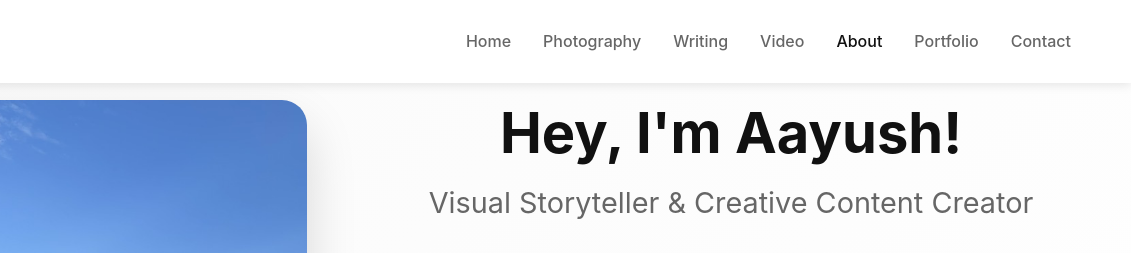
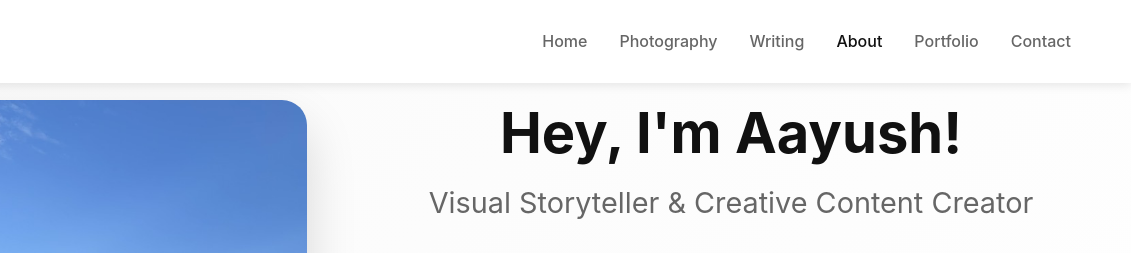
Before and after one commit to CodeAayu/codeaayu-creatives-website, a plain HTML site: page about.html in a window 1280 px wide. Shown: the top 253 px of the page, 149-1280 px from the left. Drawn offline with Linux system fonts and the light colour scheme.

Commit message:
Removed video page for editing

```diff
--- a/about.html
+++ b/about.html
@@ -21,7 +21,7 @@
                     <li><a href="index.html">Home</a></li>
                     <li><a href="photography.html">Photography</a></li>
                     <li><a href="writing.html">Writing</a></li>
-                    <li><a href="video.html">Video</a></li>
+                    <!-- <li><a href="video.html">Video</a></li> -->
                     <li><a href="about.html" class="active">About</a></li>
                     <li><a href="portfolio.html">Portfolio</a></li>
                     <li><a href="contact.html">Contact</a></li>
@@ -223,7 +223,7 @@
                     <ul>
                         <li><a href="photography.html">Photography</a></li>
                         <li><a href="writing.html">Writing</a></li>
-                        <li><a href="video.html">Video</a></li>
+                        <!-- <li><a href="video.html">Video</a></li> -->
                         <li><a href="about.html">About</a></li>
                         <li><a href="contact.html">Contact</a></li>
                     </ul>
```
Also changed, not shown: contact.html (+2 -2 lines), index.html (+2 -2 lines), photography.html (+2 -2 lines), portfolio.html (+2 -2 lines), writing.html (+2 -2 lines).
